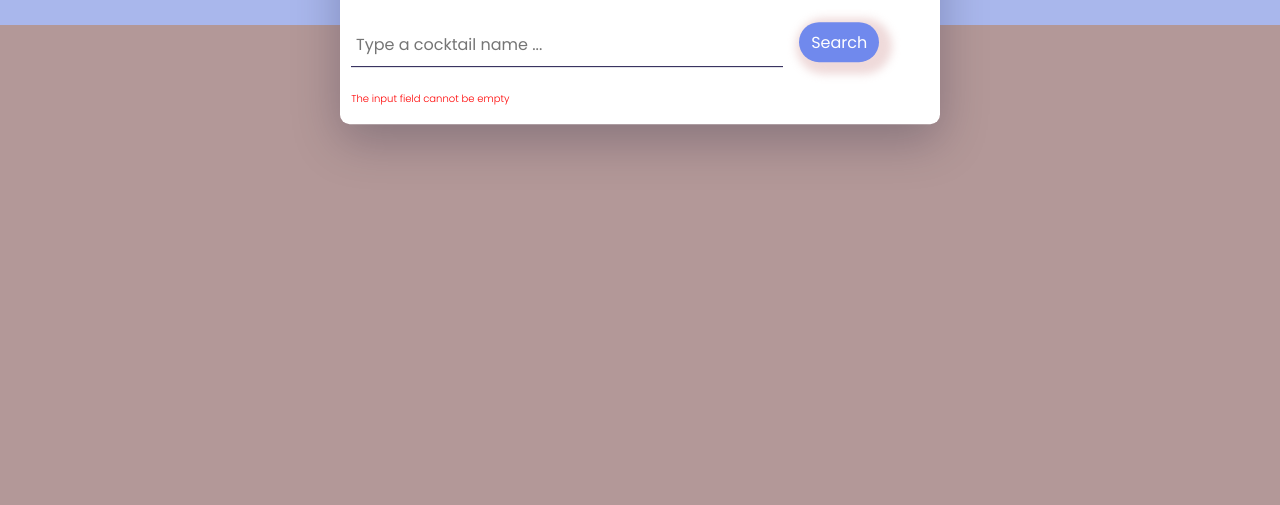
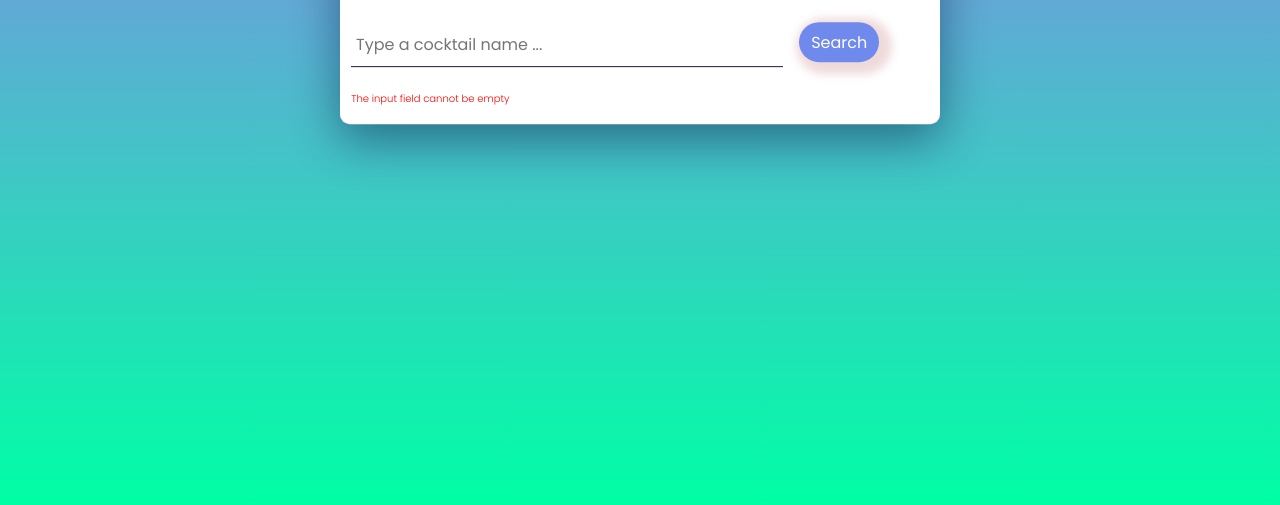
Before and after one commit to geoffreykithuku/intoxica, a plain HTML site: page index.html in a window 1280 px wide. Shown: the part 455-960 px from the top of the page. Drawn offline with Linux system fonts and the light colour scheme.

Commit message:
changed the background

```diff
--- a/style.css
+++ b/style.css
@@ -9,7 +9,8 @@
 
  body {
    height: 120vh;
-    background: linear-gradient(#a9b7ec 50%, #b39898 50%);
+background-color: #FFFFFF;
+   background-image: linear-gradient(180deg, #FFFFFF 0%, #b162ff 4%, #00ffa5 100%);
  }
  .container{
     position: relative;
@@ -21,7 +22,9 @@
     background-color: #ffffff;
     padding: 0.7em;
     border-radius: 0.6em;
-    box-shadow: 0 1em 3em rgba(2,9,38,0.25);
+    box-shadow: 0 1em 3em rgba(2, 12, 51, 0.45);
+    z-index: 999;
+
 
  }
  .search-container{
```
Also changed, not shown: 1 other file.
